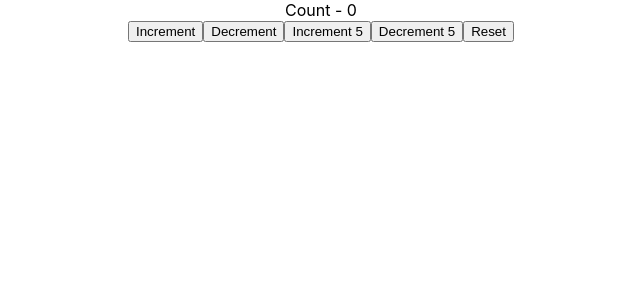
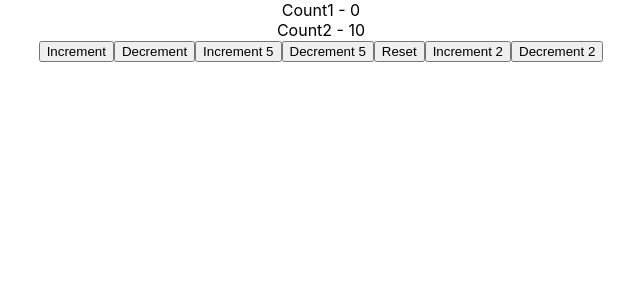
Before and after one commit to Praneshwar24/dxcreactapp, a React (Create React App) app: page / in a window 1280 px wide. Shown: the top 300 px of the page, without its empty margins (319-959 px from the left). Built offline with nearby package versions, Linux system fonts and the light colour scheme.

Commit message:
managing multiple states within an object

```diff
--- a/src/components/reducerhook/CounterTwo.js
+++ b/src/components/reducerhook/CounterTwo.js
@@ -2,12 +2,17 @@
 import { useReducer } from 'react'
 //demo about state as an object
 const initialState = {   //currently this object has only one partition called firstCounter
-    firstCounter: 0
+    firstCounter: 0,
+    secondCounter: 10
 }
 const reducer = (state, action) => {
     switch (action.type) {
-        case 'increment': return { firstCounter: state.firstCounter + action.value }
-        case 'decrement': return { firstCounter: state.firstCounter - action.value }
+        case 'increment': return { ...state, firstCounter: state.firstCounter + action.value }
+        //...state -> spread operator will give you the previous state of the object
+        case 'decrement': return { ...state, firstCounter: state.firstCounter - action.value }
+
+        case 'increment2': return { ...state, secondCounter: state.secondCounter + action.value }
+        case 'decrement2': return { ...state, secondCounter: state.secondCounter - action.value }
         case 'reset': return initialState
         default: return state
     }
@@ -16,12 +21,15 @@
     const [count, dispatch] = useReducer(reducer, initialState)
     return (
         <div>
-            <div> Count - {count.firstCounter}</div>
+            <div> Count1 - {count.firstCounter}</div>
+            <div> Count2 - {count.secondCounter}</div>
             <button onClick={() => dispatch({ type: 'increment', value: 1 })}> Increment </button>
             <button onClick={() => dispatch({ type: 'decrement', value: 1 })}> Decrement </button>
             <button onClick={() => dispatch({ type: 'increment', value: 5 })}> Increment 5 </button>
             <button onClick={() => dispatch({ type: 'decrement', value: 5 })}> Decrement 5 </button>
             <button onClick={() => dispatch({ type: 'reset' })}> Reset </button>
+            <button onClick={() => dispatch({ type: 'increment2', value: 1 })}> Increment 2</button>
+            <button onClick={() => dispatch({ type: 'decrement2', value: 1 })}> Decrement 2</button>
         </div>
     )
 }
```
